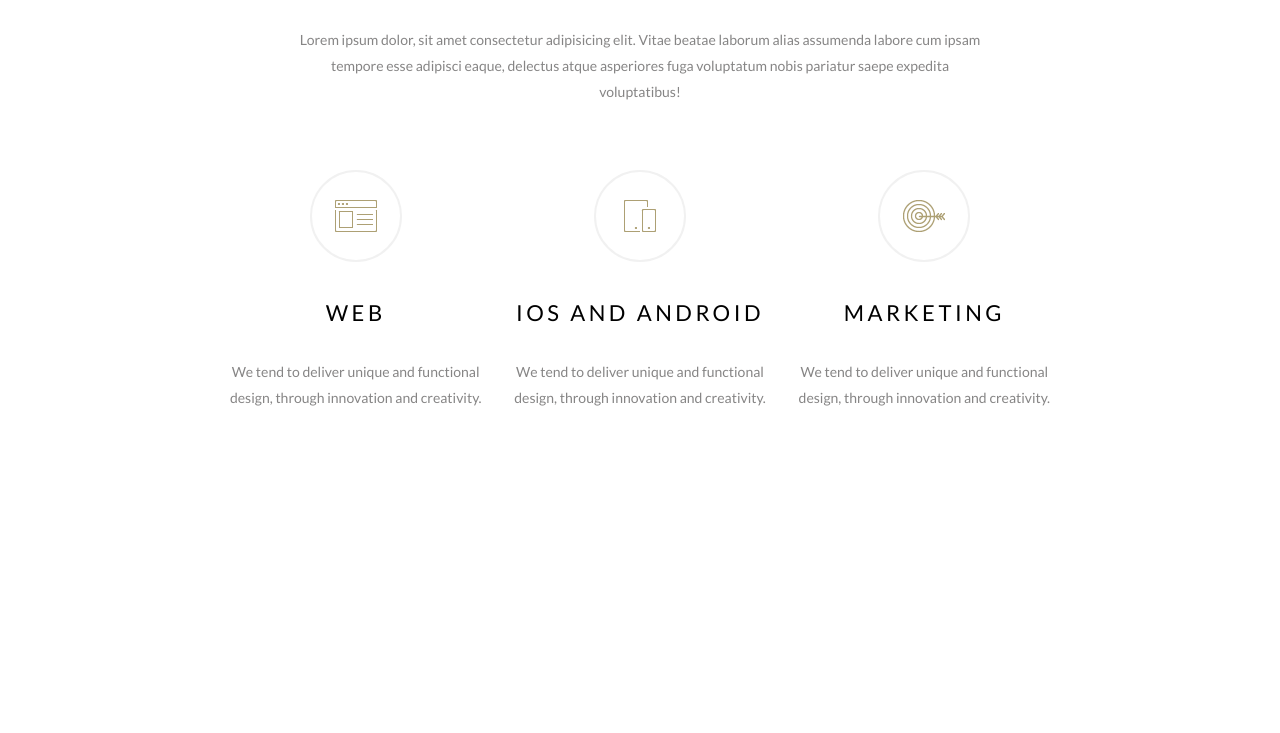
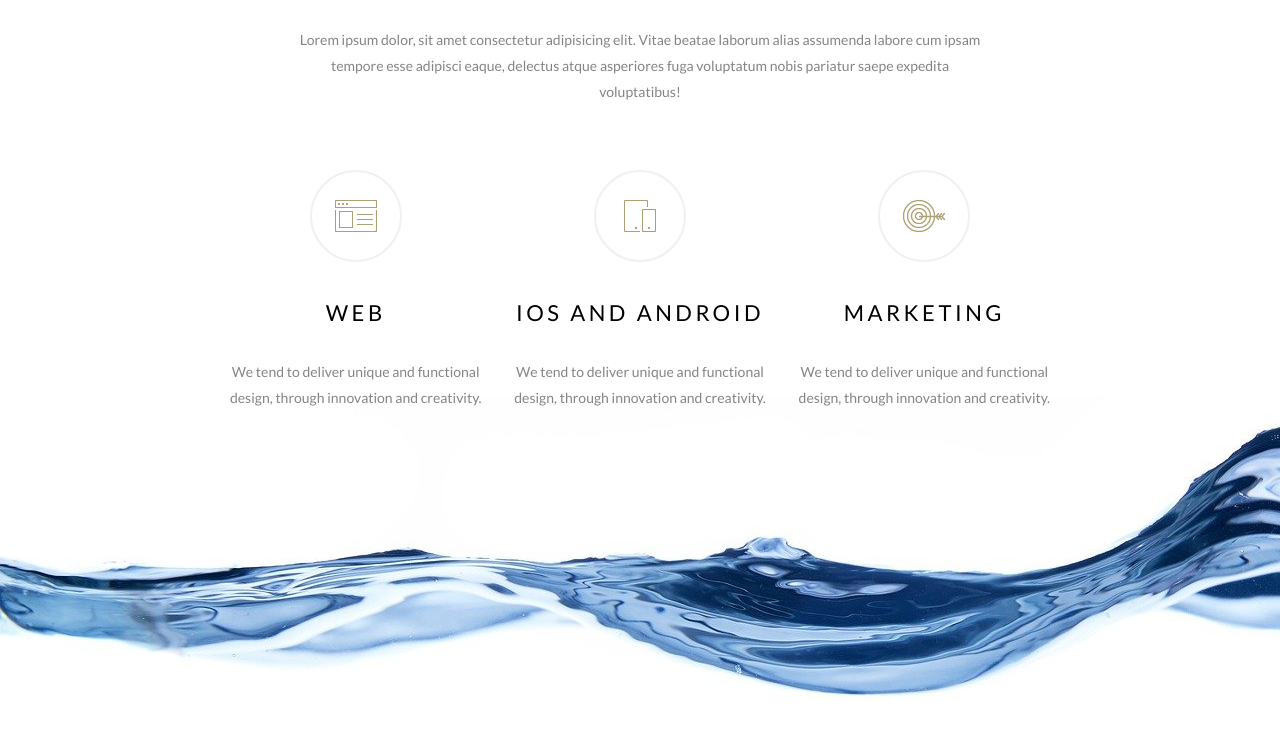
Before and after one commit to itsbelarusky/Sass, a plain HTML site: page index2.html in a window 1280 px wide. Shown: the part 67-800 px from the top of the page. Drawn offline with Linux system fonts and the light colour scheme.

Commit message:
add image bg

```diff
--- a/scss/style2.scss
+++ b/scss/style2.scss
@@ -3,6 +3,7 @@
 
 body {
     font-family: Lato;
+    background: url(../img/water.jpg);
 }
 
 .about {
```
Also changed, not shown: css/style2.css, img/water.jpg (added).
